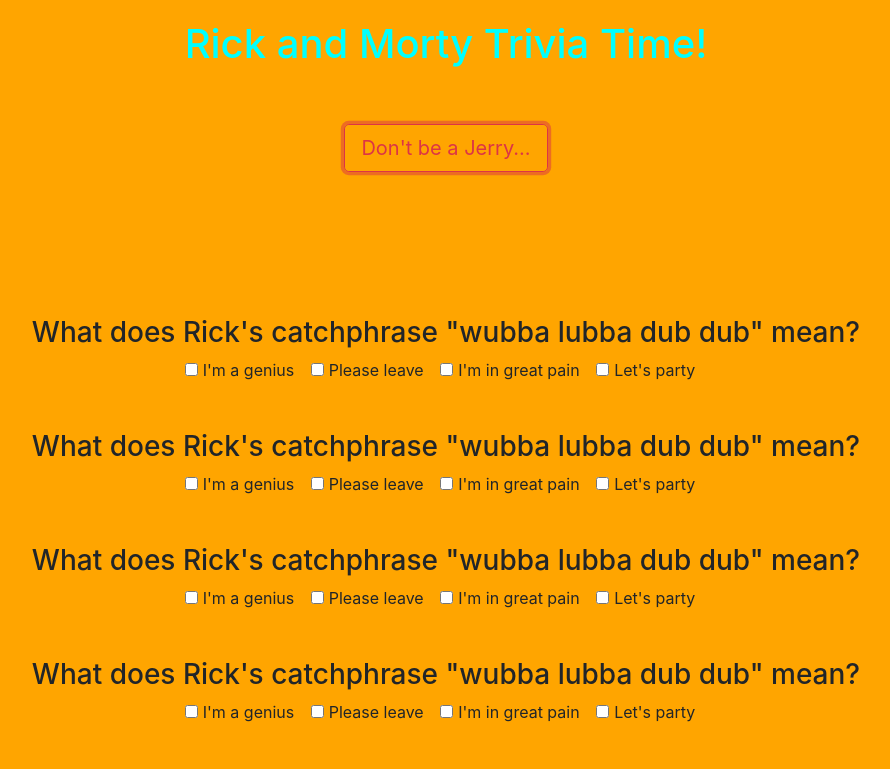
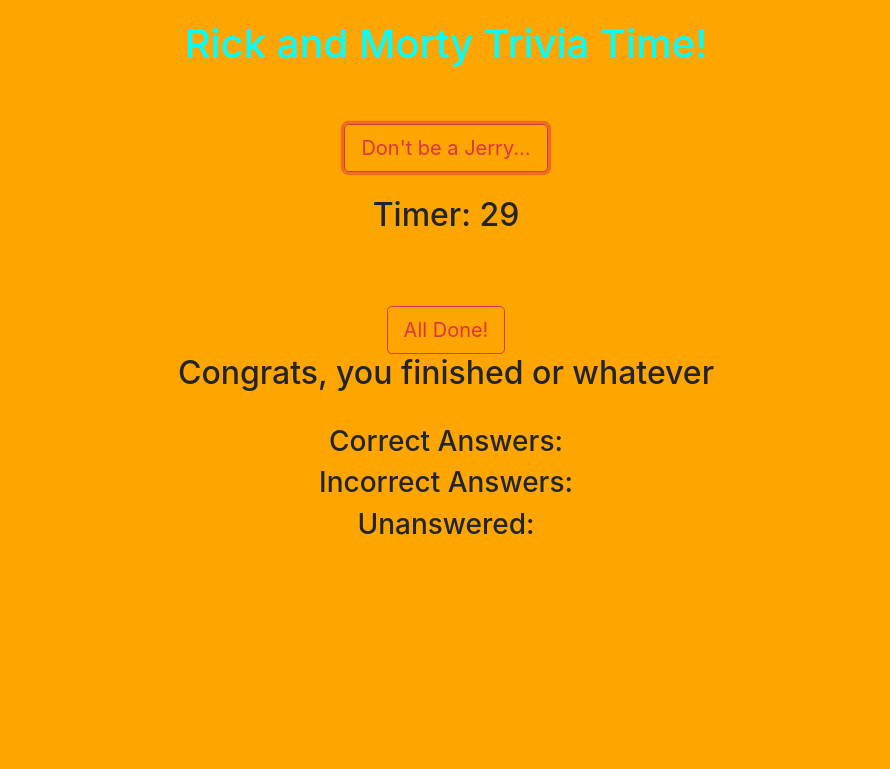
Before and after one commit to AlanFord9/TriviaGame, a plain HTML site: page index.html in a window 1280 px wide. Both pictures are taken after a click on the button "Don't be a Jerry...". Shown: the top 769 px of the page, without its empty margins (194-1084 px from the left). Drawn offline with nearby package versions, Linux system fonts and the light colour scheme.

Commit message:
added timer and iteration for array

```diff
--- a/assets/javascript/app.js
+++ b/assets/javascript/app.js
@@ -1,7 +1,13 @@
 // creat click event to start timer and quiz
 
+
+var startButton = document.getElementById('start')
+var questions = document.getElementById('questions')
+var qAnswers = document.getElementById('answers')
+var submitButton = document.getElementById('submit')
 var clockRunning = false
-var timer = 30
+var clock = 30
+var timer = document.getElementById('timer')
 var allQuestions = [
     {
         question: "What does Rick's catchphrase 'wubba lubba dub dub' mean?",
@@ -10,7 +16,7 @@ var allQuestions = [
             "I'm in great pain",
             "Let's party!"
         ],
-        correctAnswer: 2
+        correctAnswer: 1
     },
     {
         question: "What is the name of Morty's crush?",
@@ -19,7 +25,7 @@ var allQuestions = [
             "Heather",
             "Summer"
         ],
-        correctAnswer: 1
+        correctAnswer: 0
     },
     {
         question: "What vegetable did Rick famously turn himself into?",
@@ -28,7 +34,7 @@ var allQuestions = [
             "Tomato",
             "Pickle"
         ],
-        correctAnswer: 3
+        correctAnswer: 2
     },
     {
         question: "Who killed bird person?",
@@ -37,7 +43,7 @@ var allQuestions = [
             "Beth",
             "Summer"
         ],
-        correctAnswer: 1
+        correctAnswer: 0
     },
     {
         question: "Which theme park ride was Rick's idea for anatomy park?",
@@ -46,7 +52,7 @@ var allQuestions = [
             "Spleen Mountain",
             "Pirates of the Pancreas"
         ],
-        correctAnswer: 3
+        correctAnswer: 2
     },
     {
         question: "You son of a b****...",
@@ -55,7 +61,7 @@ var allQuestions = [
             "You got me",
             "I'm in"
         ],
-        correctAnswer: 3
+        correctAnswer: 2
     },
     {
         question: "What is the name of the epic movie with gladiator grandmas and giant cat monsters?",
@@ -63,7 +69,7 @@ var allQuestions = [
             "Jetpack Grandmas",
             "Two Brothers...?",
             "Space Wars"],
-        correctAnswer: 2
+        correctAnswer: 1
     },
     {
         question: "Umm, okay last one. Just make like 5 three-pointers and we're good",
@@ -72,24 +78,42 @@ var allQuestions = [
             "4 three-pointers",
             "5 three-pointers"
         ],
-        correctAnswer: 3
+        correctAnswer: 2
     },
 ]
 
 $("#start").on("click", startQuiz)
 
 
+
 function startQuiz() {
 
+    for(i = 0; i < allQuestions.length; i++) {
+        console.log(allQuestions[i]);
+            // assign questions/answers to respective html
+    };
+
+    var timerId = setInterval(countdown, 1000);
+    function countdown(){
+        if (clock == 0) {
+            clearTimeout(timerId);
+            showResults();
+        } else {
+            timer.innerHTML = 'Timer: ' + clock;
+            clock--;
+        }
+    }
+
 }
-
-// create questions to show up on button click
 
 // creat logic for if the correct/incorrect answer was chosen
 
 // show ending results after timer finishes or "done" button is selected
 
-function showResults() {}
+function showResults() {
+
+
+}
 
 
 submitButton.addEventListener('click', showResults);
--- a/index.html
+++ b/index.html
@@ -26,7 +26,7 @@
 
             <ul id="answers"></ul>
 
-            <br><br>
+            <!-- <br><br>
 
             <h3 class=question id="ques2">What does Rick's catchphrase "wubba lubba dub dub" mean?</h3>
 
@@ -187,8 +187,9 @@
                 </div>
             </div>
             <br>
-            <br>
-            <button type="button" class="btn btn-outline-danger btn-lg">All Done!</button>
+            <br> -->
+
+        <button id="submit" type="button" class="btn btn-outline-danger btn-lg">All Done!</button>
 
 
         <h2 id="congrats">Congrats, you finished or whatever</h2>
```
